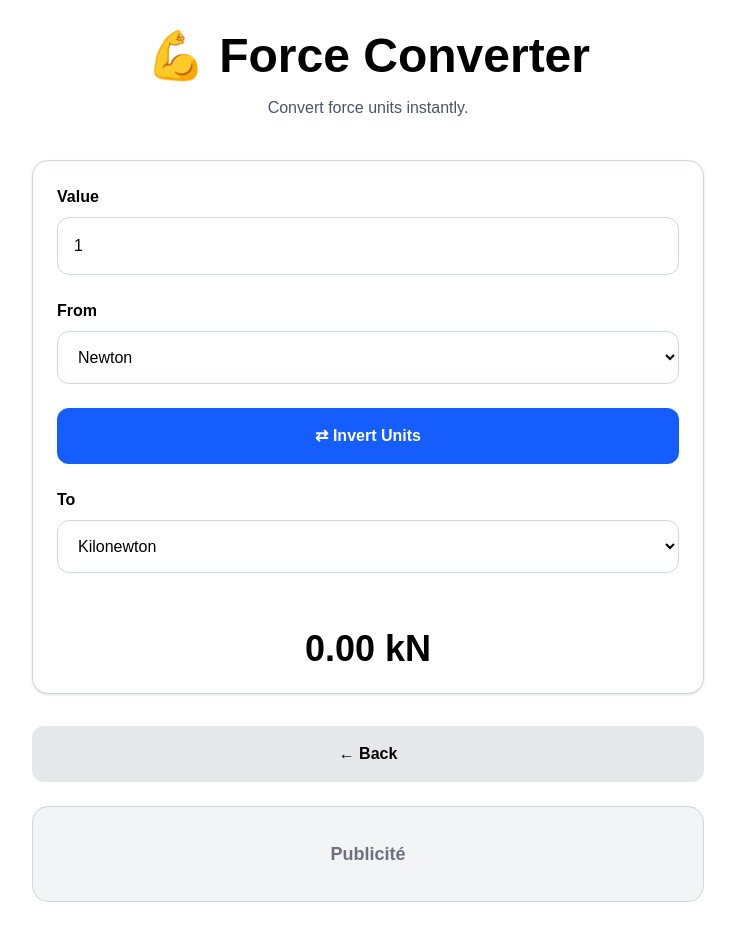
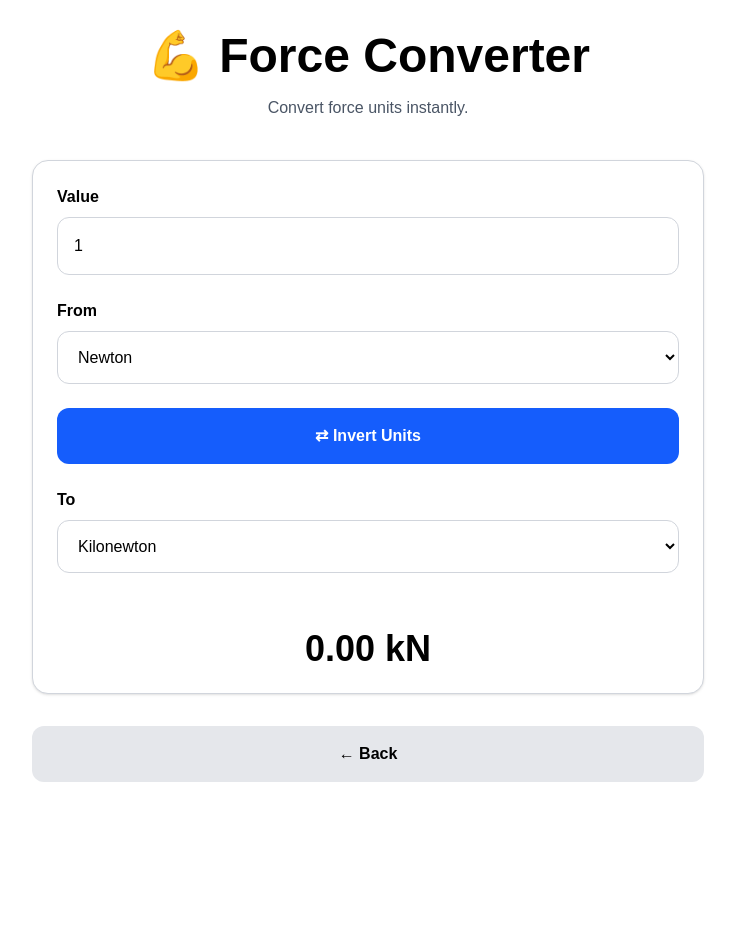
Before and after one commit to jalax21/convertissor-site, a Next.js app: page /en/convert/force in a window 1280 px wide. Shown: the whole page, without its empty margins (272-1007 px from the left). After the commit the page ends 838 px from the top, so only its background shows below. Built offline with nearby package versions, Linux system fonts and the light colour scheme.

Commit message:
Mise à jour du site

```diff
--- a/app/[locale]/convert/force/page.tsx
+++ b/app/[locale]/convert/force/page.tsx
@@ -2,6 +2,7 @@
 
 import { use, useState } from "react"
 import Link from "next/link"
+import AdBanner from "@/component/AdBanner"
 
 const units: Record<string, number> = {
 
@@ -305,9 +306,7 @@ export default function ForceConverter({
 
         {/* BANNIERE PUB */}
 
-        <div className="w-full h-24 rounded-2xl border border-gray-300 dark:border-gray-700 bg-gray-100 dark:bg-gray-800 flex items-center justify-center text-gray-500 dark:text-gray-400 text-lg font-semibold">
-          Publicité
-        </div>
+        <AdBanner />
 
       </div>
 
--- a/app/[locale]/convert/internet-speed/page.tsx
+++ b/app/[locale]/convert/internet-speed/page.tsx
@@ -2,6 +2,7 @@
 
 import { use, useState } from "react"
 import Link from "next/link"
+import AdBanner from "@/component/AdBanner"
 
 const units: Record<string, number> = {
 
@@ -283,9 +284,7 @@ export default function InternetSpeedConverter({
 
         {/* BANNIERE PUB */}
 
-        <div className="w-full h-24 rounded-2xl border border-gray-300 dark:border-gray-700 bg-gray-100 dark:bg-gray-800 flex items-center justify-center text-gray-500 dark:text-gray-400 text-lg font-semibold">
-          Publicité
-        </div>
+        <AdBanner />
 
       </div>
 
--- a/app/[locale]/convert/puissance/page.tsx
+++ b/app/[locale]/convert/puissance/page.tsx
@@ -2,6 +2,7 @@
 
 import { use, useState } from "react"
 import Link from "next/link"
+import AdBanner from "@/component/AdBanner"
 
 const units: Record<string, number> = {
 
@@ -303,9 +304,7 @@ export default function PowerConverter({
 
         {/* BANNIERE PUB */}
 
-        <div className="w-full h-24 rounded-2xl border border-gray-300 dark:border-gray-700 bg-gray-100 dark:bg-gray-800 flex items-center justify-center text-gray-500 dark:text-gray-400 text-lg font-semibold">
-          Publicité
-        </div>
+        <AdBanner />
 
       </div>
 
--- a/app/[locale]/convert/speed/page.tsx
+++ b/app/[locale]/convert/speed/page.tsx
@@ -2,6 +2,7 @@
 
 import { use, useState } from "react"
 import Link from "next/link"
+import AdBanner from "@/component/AdBanner"
 
 const units: Record<string, number> = {
 
@@ -325,9 +326,7 @@ export default function SpeedConverter({
 
         {/* BANNIERE PUB */}
 
-        <div className="w-full h-24 rounded-2xl border border-gray-300 dark:border-gray-700 bg-gray-100 dark:bg-gray-800 flex items-center justify-center text-gray-500 dark:text-gray-400 text-lg font-semibold">
-          Publicité
-        </div>
+        <AdBanner />
 
       </div>
 
--- a/app/[locale]/convert/storage/page.tsx
+++ b/app/[locale]/convert/storage/page.tsx
@@ -2,6 +2,7 @@
 
 import { use, useState } from "react"
 import Link from "next/link"
+import AdBanner from "@/component/AdBanner"
 
 const units: Record<string, number> = {
 
@@ -266,9 +267,7 @@ export default function StorageConverter({
 
         {/* BANNIERE PUB */}
 
-        <div className="w-full h-24 rounded-2xl border border-gray-300 dark:border-gray-700 bg-gray-100 dark:bg-gray-800 flex items-center justify-center text-gray-500 dark:text-gray-400 text-lg font-semibold">
-          Publicité
-        </div>
+        <AdBanner />
 
       </div>
 
--- a/app/[locale]/convert/surface/page.tsx
+++ b/app/[locale]/convert/surface/page.tsx
@@ -2,6 +2,7 @@
 
 import { use, useState } from "react"
 import Link from "next/link"
+import AdBanner from "@/component/AdBanner"
 
 const units: Record<string, number> = {
 
@@ -321,9 +322,7 @@ export default function SurfaceConverter({
 
         {/* BANNIERE PUB */}
 
-        <div className="w-full h-24 rounded-2xl border border-gray-300 dark:border-gray-700 bg-gray-100 dark:bg-gray-800 flex items-center justify-center text-gray-500 dark:text-gray-400 text-lg font-semibold">
-          Publicité
-        </div>
+        <AdBanner />
 
       </div>
 
--- a/app/[locale]/convert/temperature/page.tsx
+++ b/app/[locale]/convert/temperature/page.tsx
@@ -2,6 +2,7 @@
 
 import { use, useState } from "react"
 import Link from "next/link"
+import AdBanner from "@/component/AdBanner"
 
 export default function TemperatureConverter({
   params,
@@ -286,9 +287,7 @@ export default function TemperatureConverter({
 
         {/* BANNIERE PUB */}
 
-        <div className="w-full h-24 rounded-2xl border border-gray-300 dark:border-gray-700 bg-gray-100 dark:bg-gray-800 flex items-center justify-center text-gray-500 dark:text-gray-400 text-lg font-semibold">
-          Publicité
-        </div>
+        <AdBanner />
 
       </div>
 
--- a/app/[locale]/convert/time/page.tsx
+++ b/app/[locale]/convert/time/page.tsx
@@ -2,6 +2,7 @@
 
 import { use, useState } from "react"
 import Link from "next/link"
+import AdBanner from "@/component/AdBanner"
 
 const units: Record<string, number> = {
 
@@ -311,9 +312,7 @@ export default function TimeConverter({
 
         {/* BANNIERE PUB */}
 
-        <div className="w-full h-24 rounded-2xl border border-gray-300 dark:border-gray-700 bg-gray-100 dark:bg-gray-800 flex items-center justify-center text-gray-500 dark:text-gray-400 text-lg font-semibold">
-          Publicité
-        </div>
+        <AdBanner />
 
       </div>
 
--- a/app/[locale]/convert/volume/page.tsx
+++ b/app/[locale]/convert/volume/page.tsx
@@ -2,6 +2,7 @@
 
 import { use, useState } from "react"
 import Link from "next/link"
+import AdBanner from "@/component/AdBanner"
 
 const units: Record<string, number> = {
 
@@ -414,9 +415,7 @@ export default function VolumeConverter({
 
         {/* BANNIERE PUB */}
 
-        <div className="w-full h-24 rounded-2xl border border-gray-300 dark:border-gray-700 bg-gray-100 dark:bg-gray-800 flex items-center justify-center text-gray-500 dark:text-gray-400 text-lg font-semibold">
-          Publicité
-        </div>
+        <AdBanner />
 
       </div>
 
--- a/app/[locale]/convert/weight/page.tsx
+++ b/app/[locale]/convert/weight/page.tsx
@@ -2,6 +2,7 @@
 
 import { use, useState } from "react"
 import Link from "next/link"
+import AdBanner from "@/component/AdBanner"
 
 const units: Record<string, number> = {
 
@@ -317,9 +318,7 @@ export default function WeightConverter({
 
         {/* BANNIERE PUB */}
 
-        <div className="w-full h-24 rounded-2xl border border-gray-300 dark:border-gray-700 bg-gray-100 dark:bg-gray-800 flex items-center justify-center text-gray-500 dark:text-gray-400 text-lg font-semibold">
-          Publicité
-        </div>
+        <AdBanner />
 
       </div>
 
--- a/app/[locale]/page.tsx
+++ b/app/[locale]/page.tsx
@@ -1,4 +1,6 @@
 import Script from "next/script"
+import AdBanner from "@/component/AdBanner"
+
 export default async function HomePage({
   params
 }: {
@@ -103,27 +105,9 @@ export default async function HomePage({
       <div className="max-w-2xl mx-auto">
 
 
-        {/* TOP BANNER */}
+        {/* BANNIERE PUB */}
 
-<div className="border border-gray-300 dark:border-gray-700 rounded-2xl h-28 mb-10 flex items-center justify-center text-xl font-bold">
-
-  <Script
-    async
-    strategy="afterInteractive"
-    src="https://pagead2.googlesyndication.com/pagead/js/adsbygoogle.js?client=ca-pub-2235128568846852"
-    crossOrigin="anonymous"
-  />
-
-  <ins
-    className="adsbygoogle"
-    style={{ display: "block", width: "100%" }}
-    data-ad-client="ca-pub-2235128568846852"
-    data-ad-slot="1234567890"
-    data-ad-format="auto"
-    data-full-width-responsive="true"
-  />
-
-</div>
+         <AdBanner />
 
         {/* TITRE CATEGORIES */}
 
```
Also changed, not shown: component/AdBanner.tsx (renamed from components/AdBanners.tsx).
